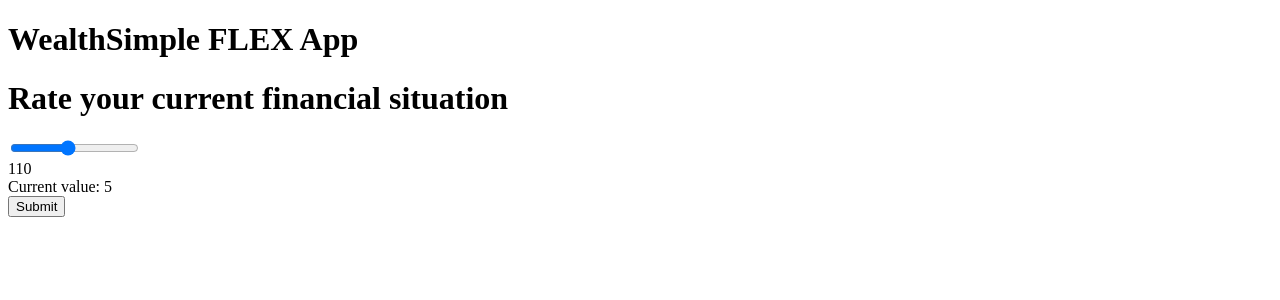
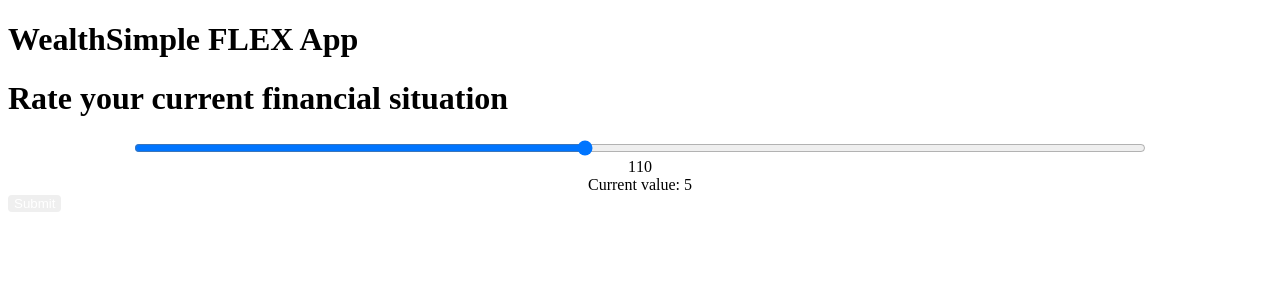
Before and after one commit to AanelyaA/wealthsimple-industry-project, a React (Vite) app in the folder client/: page / in a window 1280 px wide. Shown: the top 300 px of the page. Built offline with nearby package versions, Linux system fonts and the light colour scheme.

Commit message:
added styles

```diff
--- a/client/src/components/ScaleQuestionnaire/ScaleQuestionnaire.jsx
+++ b/client/src/components/ScaleQuestionnaire/ScaleQuestionnaire.jsx
@@ -14,7 +14,9 @@
 
   return (
     <div className="scale-questionnaire">
-      <h1>Rate your current financial situation</h1>
+      <h1 className="scale-questionnaire__title">
+        Rate your current financial situation
+      </h1>
       <div className="scale-questionnaire__container">
         <input
           type="range"
--- a/client/src/components/ScaleQuestionnaire/ScaleQuestionnaire.scss
+++ b/client/src/components/ScaleQuestionnaire/ScaleQuestionnaire.scss
@@ -0,0 +1,32 @@
+.scale-questionnaire {
+
+  &__title {
+  }
+
+  &__container {
+    display: flex;
+    flex-direction: column;
+    align-items: center;
+  }
+
+  &__slider {
+    width: 80%;
+  }
+
+  &__labels {
+    display: flex;
+    justify-content: space-between;
+  }
+
+  &__value {
+
+  }
+
+  &__button {
+    border: none;
+    border-radius: 4px;
+    color: white;
+    cursor: pointer;
+}
+
+}
```
